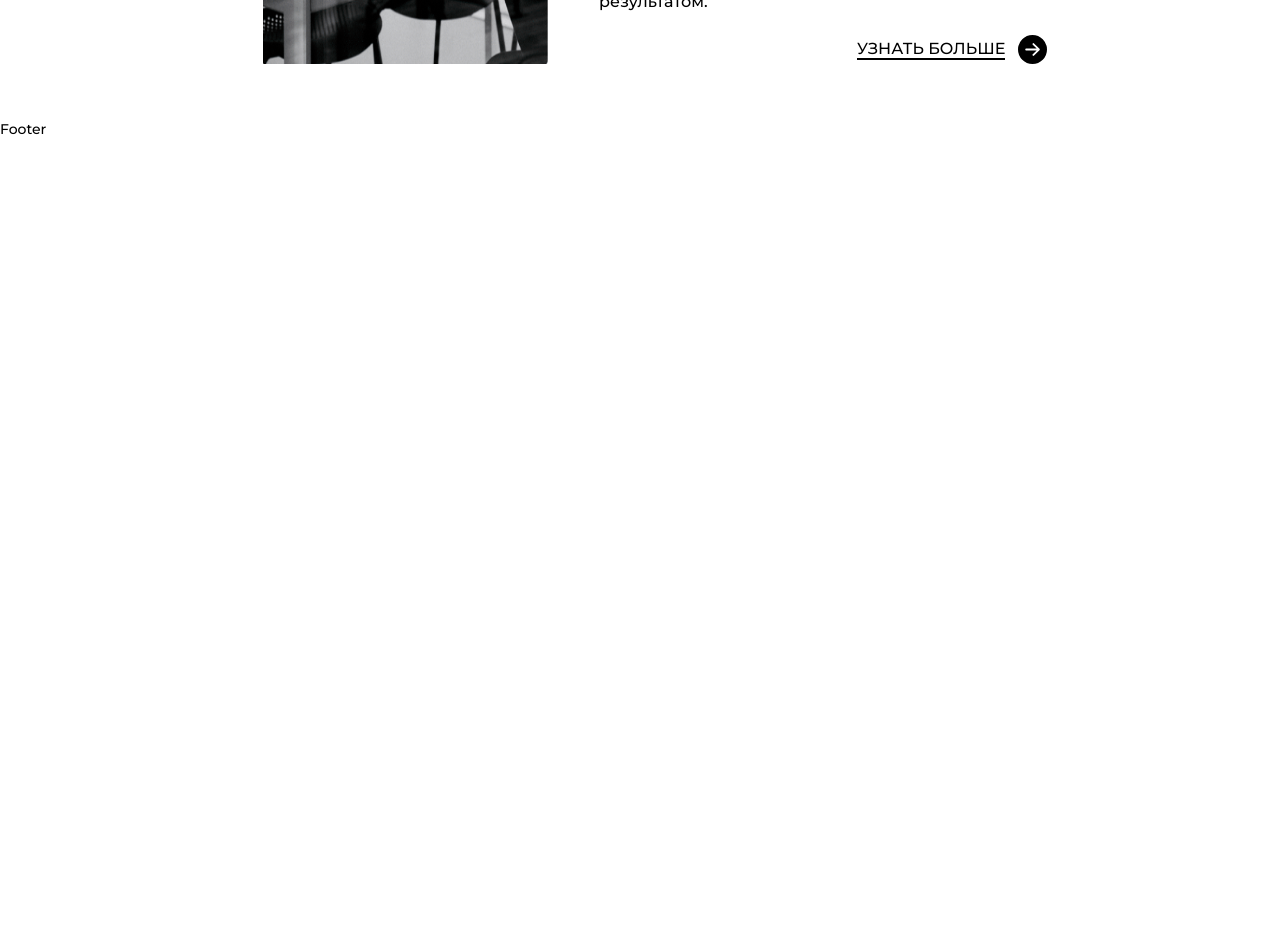
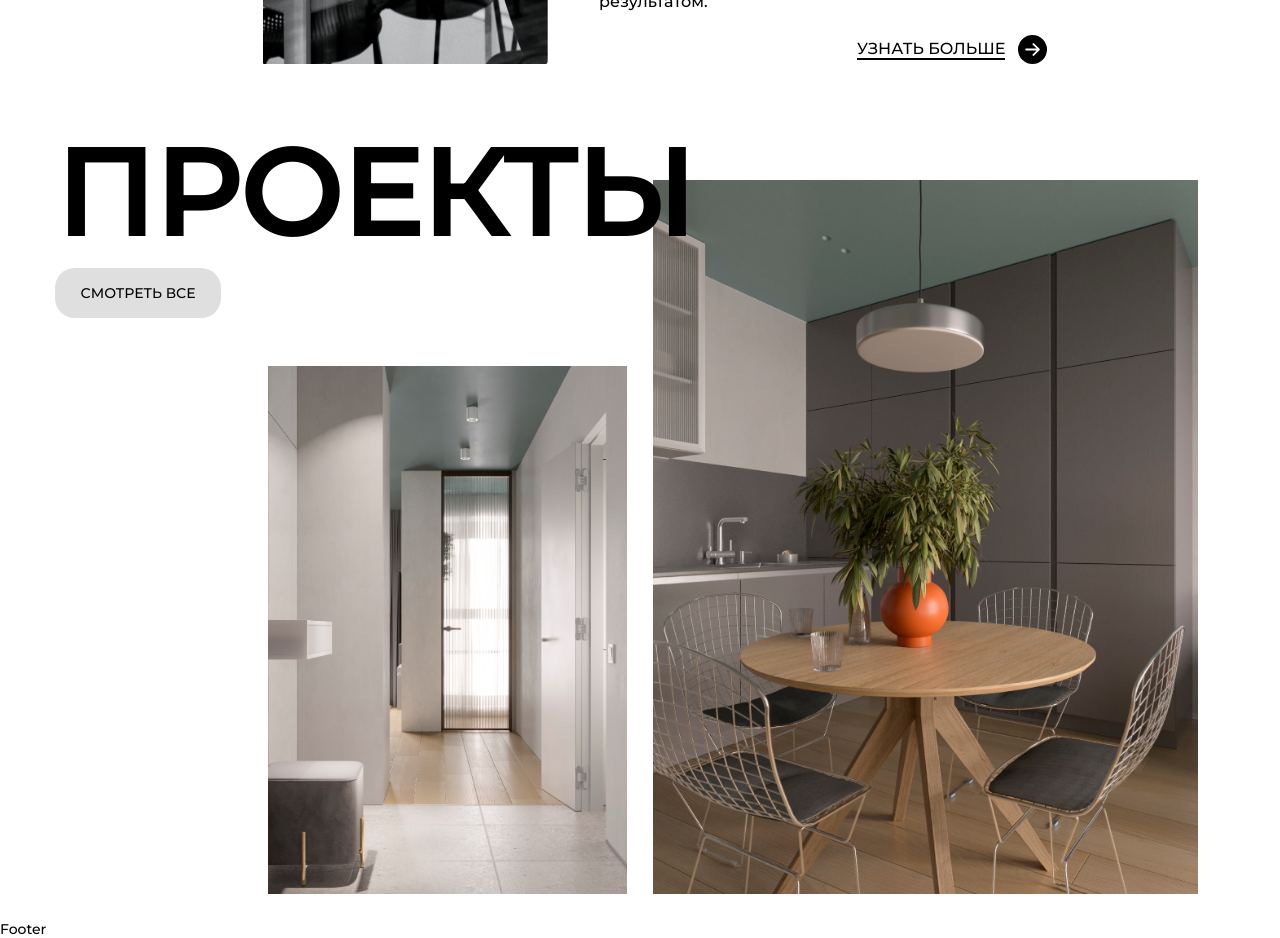
Before and after one commit to vzakharenkova/plam-copy_2, a Next.js app in the folder plam/: page / in a window 1280 px wide. Shown: the part 1480-2418 px from the top of the page. Before the commit the page ends 1618 px from the top, so only its background shows below. Built offline with nearby package versions, Linux system fonts and the light colour scheme.

Commit message:
feat: create projects block of homepage

```diff
--- a/plam/components/homepage/AboutBlock.tsx
+++ b/plam/components/homepage/AboutBlock.tsx
@@ -1,10 +1,10 @@
 import Image from 'next/image';
+import Link from 'next/link';
 
 import styles from '@/styles/Home.module.scss';
 
 import img from '@/public/photo_1.png';
 import arrow from '@/public/arrow.svg';
-import Link from 'next/link';
 
 export default function AboutBlock() {
   return (
--- /dev/null
+++ b/plam/components/homepage/ProjectsBlock.tsx
@@ -0,0 +1,26 @@
+import Image from 'next/image';
+import Link from 'next/link';
+
+import styles from '@/styles/Home.module.scss';
+
+import img_1 from '@/public/photo_2.png';
+import img_2 from '@/public/photo_3.png';
+
+export default function ProjectsBlock() {
+  return (
+    <section className={styles.projects}>
+      <h2 className={styles.projects__title}>ПРОЕКТЫ</h2>
+      <div className={styles.projects__content}>
+        <div className={styles.projects__left}>
+          <div className={styles.btn__wrapper}>
+            <Link href="/projects" className={styles.btn}>
+              СМОТРЕТЬ ВСЕ
+            </Link>
+          </div>
+          <div className={styles.img_1}></div>
+        </div>
+        <div className={styles.img_2}></div>
+      </div>
+    </section>
+  );
+}
--- a/plam/pages/index.tsx
+++ b/plam/pages/index.tsx
@@ -1,5 +1,6 @@
 import Head from 'next/head';
 import AboutBlock from '../components/homepage/AboutBlock';
+import ProjectsBlock from '../components/homepage/ProjectsBlock';
 import Startscreen from '../components/homepage/Startscreen';
 
 export default function Home() {
@@ -13,6 +14,7 @@ export default function Home() {
       </Head>
       <Startscreen />
       <AboutBlock />
+      <ProjectsBlock />
     </>
   );
 }
--- a/plam/styles/Home.module.scss
+++ b/plam/styles/Home.module.scss
@@ -81,3 +81,62 @@
     border-bottom: solid black 2px;
   }
 }
+
+.projects {
+  position: relative;
+  height: 100vh;
+  padding: 60px 55px 26px 55px;
+
+  &__title {
+    position: absolute;
+    top: 0;
+    left: 0;
+    font-size: 120px;
+    font-weight: 700;
+    padding: 0 55px;
+  }
+
+  &__content {
+    height: 100%;
+    display: flex;
+    justify-content: space-between;
+    gap: 2vw;
+  }
+
+  &__left {
+    display: flex;
+    flex: 1;
+    flex-direction: column;
+    height: 100%;
+  }
+
+  .img_1 {
+    background-image: url('../public/photo_2.png');
+    flex: 1;
+    background-position: right bottom;
+    background-repeat: no-repeat;
+    background-size: contain;
+  }
+
+  .btn__wrapper {
+    padding-top: 13vh;
+    padding-bottom: 8vh;
+  }
+
+  .btn {
+    width: fit-content;
+    height: fit-content;
+    padding: 2vh 2vw;
+    background: #dfdfdf;
+    border-radius: 20px;
+  }
+  //   }
+
+  .img_2 {
+    background-image: url('../public/photo_3.png');
+    flex: 1;
+    background-position: left bottom;
+    background-repeat: no-repeat;
+    background-size: contain;
+  }
+}
```
Also changed, not shown: plam/public/photo_2.png (added), plam/public/photo_3.png (added).
